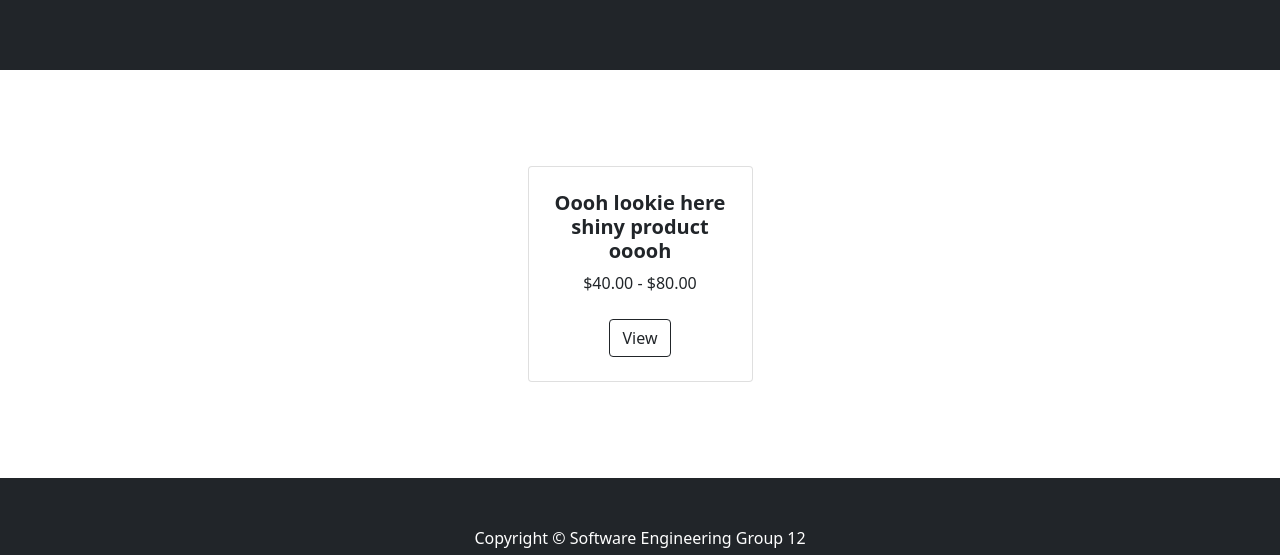
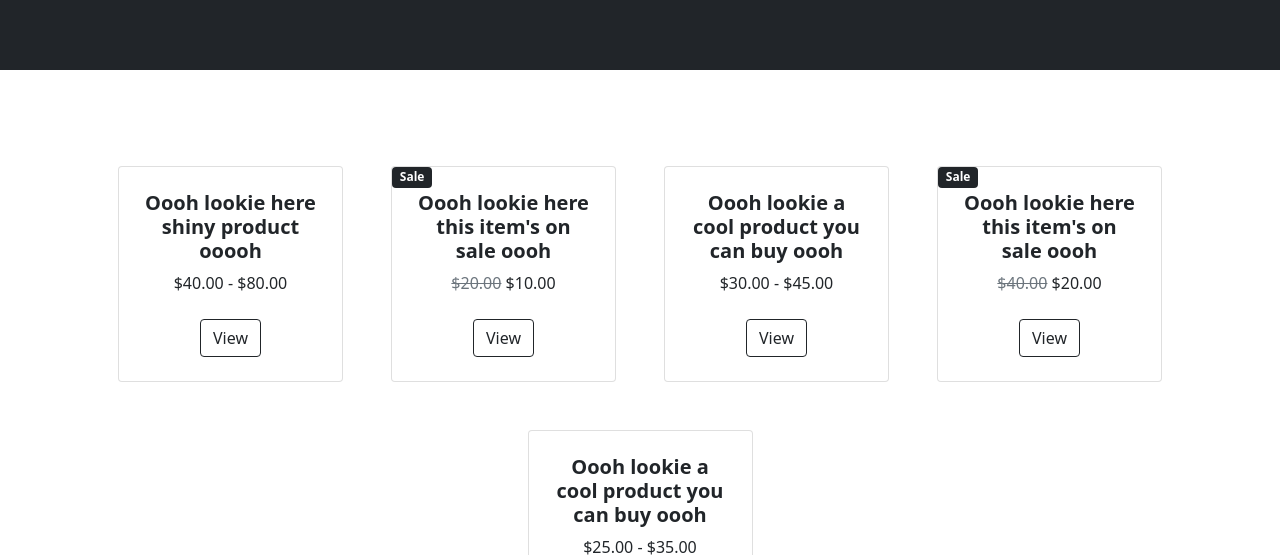
Before and after one commit to coevpen/e-commerce_shoes, a website: page public/index.html in a window 1280 px wide. Shown: the part 245-800 px from the top of the page. Drawn offline with nearby package versions, Linux system fonts and the light colour scheme.

Commit message:
first commit of this branch: added some items to the middle section

```diff
--- a/public/index.html
+++ b/public/index.html
@@ -107,6 +107,92 @@
                         </div>
                     </div>
                 </div>
+                <div class="col mb-5">
+                    <div class="card h-100">
+                        <!--On Sale-->
+                        <div class="badge bg-dark text-wjite position-absolute" styel="top: 0.5rem; right: 0.5rem">Sale</div>
+                        <!--Image-->
+                        <!--Details-->
+                        <div class="card-body p-4">
+                            <div class="text-center">
+                                <!--Name-->
+                                <h5 class="fw-bolder">Oooh lookie here this item's on sale oooh</h5>
+                                <!--Price-->
+                                <span class="text-muted text-decoration-line-through">$20.00</span>
+                                $10.00
+                            </div>
+                        </div>
+                        <!--Actions-->
+                        <div class="card-footer p-4 pt-0 border-top-0 bg-transparent">
+                            <div class="text-center">
+                                <a class="btn btn-outline-dark mt-auto" href="#!">View</a>
+                            </div>
+                        </div>
+                    </div>
+                </div>
+                <div class="col mb-5">
+                    <div class="card h-100">
+                        <!--Image-->
+                        <!--Details-->
+                        <div class="card-body p-4">
+                            <div class="text-center">
+                                <!--Name-->
+                                <h5 class="fw-bolder">Oooh lookie a cool product you can buy oooh</h5>
+                                <!--Price-->
+                                $30.00 - $45.00
+                            </div>
+                        </div>
+                        <!--Actions-->
+                        <div class="card-footer p-4 pt-0 border-top-0 bg-transparent">
+                            <div class="text-center">
+                                <a class="btn btn-outline-dark mt-auto" href="#!">View</a>
+                            </div>
+                        </div>
+                    </div>
+                </div>
+                <div class="col mb-5">
+                    <div class="card h-100">
+                        <!--On Sale-->
+                        <div class="badge bg-dark text-wjite position-absolute" styel="top: 0.5rem; right: 0.5rem">Sale</div>
+                        <!--Image-->
+                        <!--Details-->
+                        <div class="card-body p-4">
+                            <div class="text-center">
+                                <!--Name-->
+                                <h5 class="fw-bolder">Oooh lookie here this item's on sale oooh</h5>
+                                <!--Price-->
+                                <span class="text-muted text-decoration-line-through">$40.00</span>
+                                $20.00
+                            </div>
+                        </div>
+                        <!--Actions-->
+                        <div class="card-footer p-4 pt-0 border-top-0 bg-transparent">
+                            <div class="text-center">
+                                <a class="btn btn-outline-dark mt-auto" href="#!">View</a>
+                            </div>
+                        </div>
+                    </div>
+                </div>
+                <div class="col mb-5">
+                    <div class="card h-100">
+                        <!--Image-->
+                        <!--Details-->
+                        <div class="card-body p-4">
+                            <div class="text-center">
+                                <!--Name-->
+                                <h5 class="fw-bolder">Oooh lookie a cool product you can buy oooh</h5>
+                                <!--Price-->
+                                $25.00 - $35.00
+                            </div>
+                        </div>
+                        <!--Actions-->
+                        <div class="card-footer p-4 pt-0 border-top-0 bg-transparent">
+                            <div class="text-center">
+                                <a class="btn btn-outline-dark mt-auto" href="#!">View</a>
+                            </div>
+                        </div>
+                    </div>
+                </div>
             </div>
         </div>
     </section>
```
